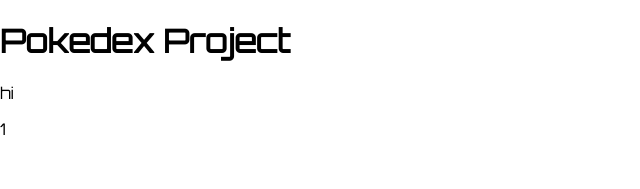
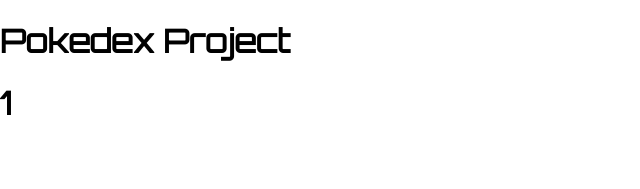
Before and after one commit to devlukasz/pokedex-react, a React (Create React App) app: page /#/pokemon/1 in a window 1280 px wide. Shown: the top 189 px of the page, without its empty margins (0-640 px from the left). Built offline with nearby package versions, Linux system fonts and the light colour scheme.

Commit message:
Add pagination

```diff
--- a/src/App.js
+++ b/src/App.js
@@ -1,6 +1,6 @@
 import React, { Component } from "react";
 import Dashboard from "./Components/Layout/Dashboard";
-import PokemonDetail from "./Components/PokemonDetail";
+import PokemonDetailContainer from "./Components/PokemonDetailContainer";
 import { HashRouter as Router, Route, Switch } from "react-router-dom";
 import { Nav } from "./Components/Nav";
 import "./App.css";
@@ -13,7 +13,11 @@
         <>
           <Switch>
             <Route exact path="/" component={Dashboard} />
-            <Route exact path="/pokemon/:pokemon/" component={PokemonDetail} />
+            <Route
+              exact
+              path="/pokemon/:pokemon/"
+              component={PokemonDetailContainer}
+            />
           </Switch>
         </>
       </Router>
--- a/src/Components/PokemonCard.js
+++ b/src/Components/PokemonCard.js
@@ -4,7 +4,7 @@
 import { Link } from "react-router-dom";
 import "../App.css";
 
-function PokemonList({ pokemon, classes, to }) {
+function PokemonCard({ pokemon, classes, to = "" }) {
   const idOfPokemon = "" + pokemon.id;
   const fillNumbers = "000";
   const pokemon_id =
@@ -12,7 +12,7 @@
     idOfPokemon;
   return (
     <Card className={classes.pokemon}>
-      <Link to={to}>
+      <Link style={{ textDecoration: "none" }} to={to}>
         <CardMedia
           className={classes.media}
           image={pokemon.sprites.front_default}
@@ -22,7 +22,7 @@
         <Typography className={classes.pokemon_id} component="p" variant="h6">
           #{pokemon_id}
         </Typography>
-        <Link to={to}>
+        <Link style={{ textDecoration: "none", color: "inherit" }} to={to}>
           <Typography
             className={classes.pokemon_name}
             component="p"
@@ -93,4 +93,4 @@
     paddingBottom: "2em",
     backgroundColor: "#F5F5F5",
   },
-})(PokemonList);
+})(PokemonCard);
--- a/src/Components/PokemonDetail.js
+++ b/src/Components/PokemonDetail.js
@@ -1,15 +1,7 @@
-import React, { Component } from "react";
-
-class PokemonDetail extends Component {
-  render() {
-    const { match } = this.props;
-    return (
-      <>
-        <div>hi</div>
-        <p>{match.params.pokemon}</p>
-      </>
-    );
-  }
-}
+import React from "react";
+// import PokemonCard from "./PokemonCard";
+const PokemonDetail = ({ pokemon }) => {
+  return <h1>{pokemon}</h1>;
+};
 
 export default PokemonDetail;
--- /dev/null
+++ b/src/Components/PokemonDetailContainer.js
@@ -0,0 +1,16 @@
+import React, { Component } from "react";
+import PokemonDetail from "./PokemonDetail";
+
+class PokemonDetailContainer extends Component {
+  render() {
+    const { match } = this.props;
+    const pokemonName = match.params.pokemon;
+    return (
+      <>
+        <PokemonDetail pokemon={pokemonName} />
+      </>
+    );
+  }
+}
+
+export default PokemonDetailContainer;
--- a/src/Components/PokemonList.js
+++ b/src/Components/PokemonList.js
@@ -20,6 +20,26 @@
     }
     fetchData();
   }, []);
+
+  const next = async () => {
+    setLoading(true);
+    let data = await getAllPokemon(nextUrl);
+    await loadPokemon(data.results);
+    setNextUrl(data.next);
+    setPrevUrl(data.previous);
+    setLoading(false);
+  };
+
+  const prev = async () => {
+    if (!prevUrl) return;
+    setLoading(true);
+    let data = await getAllPokemon(prevUrl);
+    await loadPokemon(data.results);
+    setNextUrl(data.next);
+    setPrevUrl(data.previous);
+    setLoading(false);
+  };
+
   const loadPokemon = async (data) => {
     let _pokemonData = await Promise.all(
       data.map(async (pokemon) => {
@@ -35,6 +55,8 @@
         <h1>LoadingHolder</h1>
       ) : (
         <>
+          <button onClick={prev}>Prev</button>
+          <button onClick={next}>Next</button>
           <Grid container justify="center">
             {pokemonData.map((pokemon, i) => {
               return (
```
